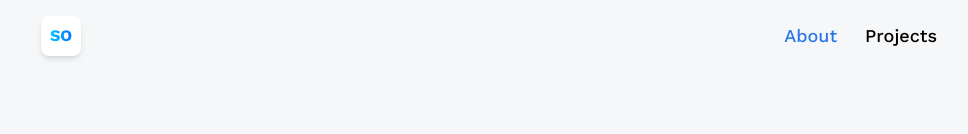
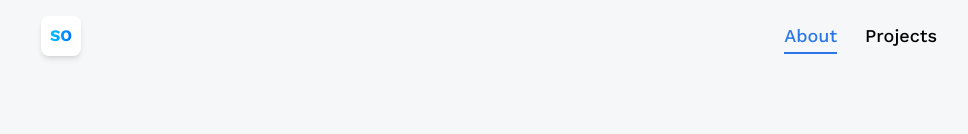
Before and after one commit to MuxN4/portfolio, a React (Vite) app: page /about in a window 1280 px wide. Shown: the top 134 px of the page, without its empty margins (151-1119 px from the left). Built offline with nearby package versions, Linux system fonts and the light colour scheme.

Commit message:
enhance Navbar styling

```diff
--- a/src/components/Navbar.jsx
+++ b/src/components/Navbar.jsx
@@ -1,22 +1,57 @@
-import React from 'react'
-import { NavLink } from 'react-router-dom'
+import React from 'react';
+import { NavLink } from 'react-router-dom';
 
 const Navbar = () => {
   return (
-    <header className='header'>
-        <NavLink to='/' className='w-10 h-10 rounded-lg bg-white items-center justify-center flex font-bold shadow-md'>
-            <p className='blue-gradient_text'>SO</p>
+    <header className="header flex justify-between items-center p-4">
+      {/* Logo */}
+      <NavLink
+        to="/"
+        className="w-10 h-10 rounded-lg bg-white flex items-center justify-center font-bold shadow-md"
+      >
+        <p className="blue-gradient_text">SO</p>
+      </NavLink>
+      {/* Navigation Links */}
+      <nav className="flex text-lg gap-7 font-medium">
+        <NavLink to="/about">
+          {({ isActive }) => (
+            <div className="group relative">
+              <span
+                className={`transition-colors duration-300 ${
+                  isActive ? "text-blue-500" : "text-black group-hover:text-blue-500"
+                }`}
+              >
+                About
+              </span>
+              <span
+                className={`absolute left-0 -bottom-1 h-0.5 bg-blue-500 transition-all duration-300 ${
+                  isActive ? "w-full" : "w-0 group-hover:w-full"
+                }`}
+              ></span>
+            </div>
+          )}
         </NavLink>
-        <nav className='flex text-lg gap-7 font-medium'>
-            <NavLink to='/about' className={({isActive})=> isActive ? 'text-blue-500' : 'text-black'}>
-                About
-            </NavLink>
-            <NavLink to='/projects' className={({isActive})=> isActive ? 'text-blue-500' : 'text-black'}>
+        <NavLink to="/projects">
+          {({ isActive }) => (
+            <div className="group relative">
+              <span
+                className={`transition-colors duration-300 ${
+                  isActive ? "text-blue-500" : "text-black group-hover:text-blue-500"
+                }`}
+              >
                 Projects
-            </NavLink>
-        </nav>
+              </span>
+              <span
+                className={`absolute left-0 -bottom-1 h-0.5 bg-blue-500 transition-all duration-300 ${
+                  isActive ? "w-full" : "w-0 group-hover:w-full"
+                }`}
+              ></span>
+            </div>
+          )}
+        </NavLink>
+      </nav>
     </header>
-  )
-}
+  );
+};
 
-export default Navbar
+export default Navbar;
```
